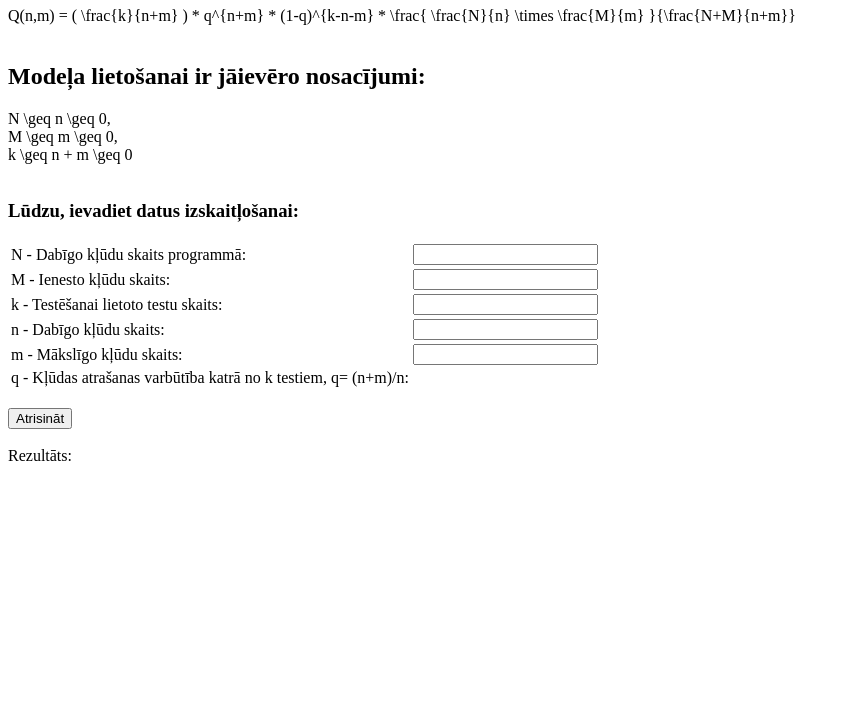
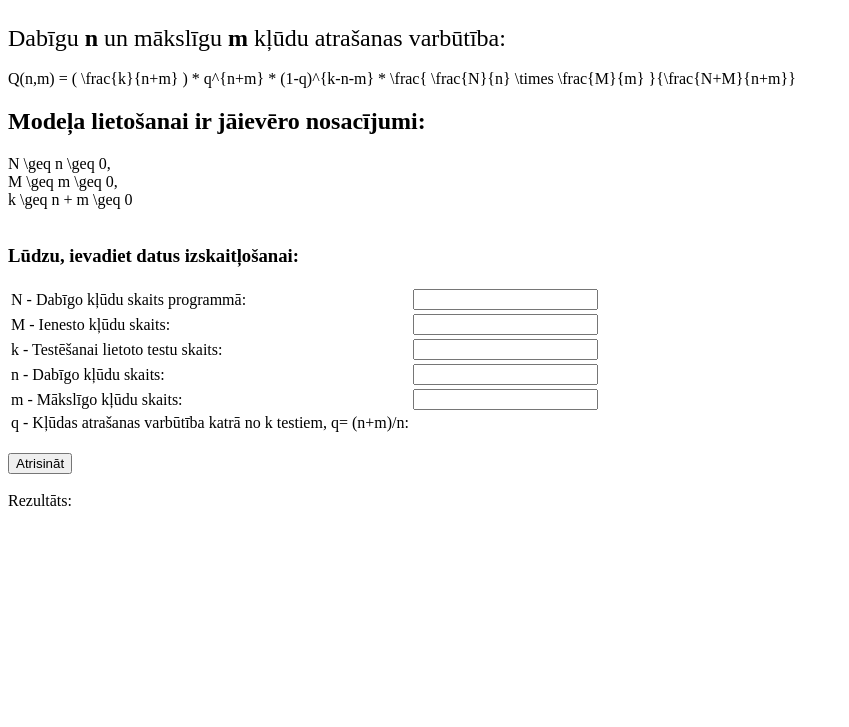
Before and after one commit to j-u-l-e-e/software_reliability_models, a plain HTML site: page Konstantins/11.html in a window 1280 px wide. Shown: the part 73-800 px from the top of the page, without its empty margins (0-849 px from the left). Drawn offline with Linux system fonts and the light colour scheme.

Commit message:
Konst: added labels to Lipow; fixed label in Schneid. model

```diff
--- a/Konstantins/11.html
+++ b/Konstantins/11.html
@@ -106,8 +106,10 @@ function Lipova() {
 <body>
 
 <h1>Lipova modelis</h1>
-<div></div>
-<div lang="latex">Q(n,m) = ( \frac{k}{n+m} ) * q^{n+m} * (1-q)^{k-n-m} * \frac{ \frac{N}{n} \times \frac{M}{m} }{\frac{N+M}{n+m}}</div>
+<br/>
+<div><font size="5">Dabīgu <b>n</b> un mākslīgu <b>m</b> kļūdu atrašanas varbūtība:</font></div>
+<br/>
+<font lang="latex">Q(n,m) = ( \frac{k}{n+m} ) * q^{n+m} * (1-q)^{k-n-m} * \frac{ \frac{N}{n} \times \frac{M}{m} }{\frac{N+M}{n+m}}</font>
 <br/>
 <h2>Modeļa lietošanai ir jāievēro nosacījumi:</h2>
 <div lang="latex">N \geq n \geq 0,</div>
```
Also changed, not shown: Konstantins/12.html (+1 -1 lines).
